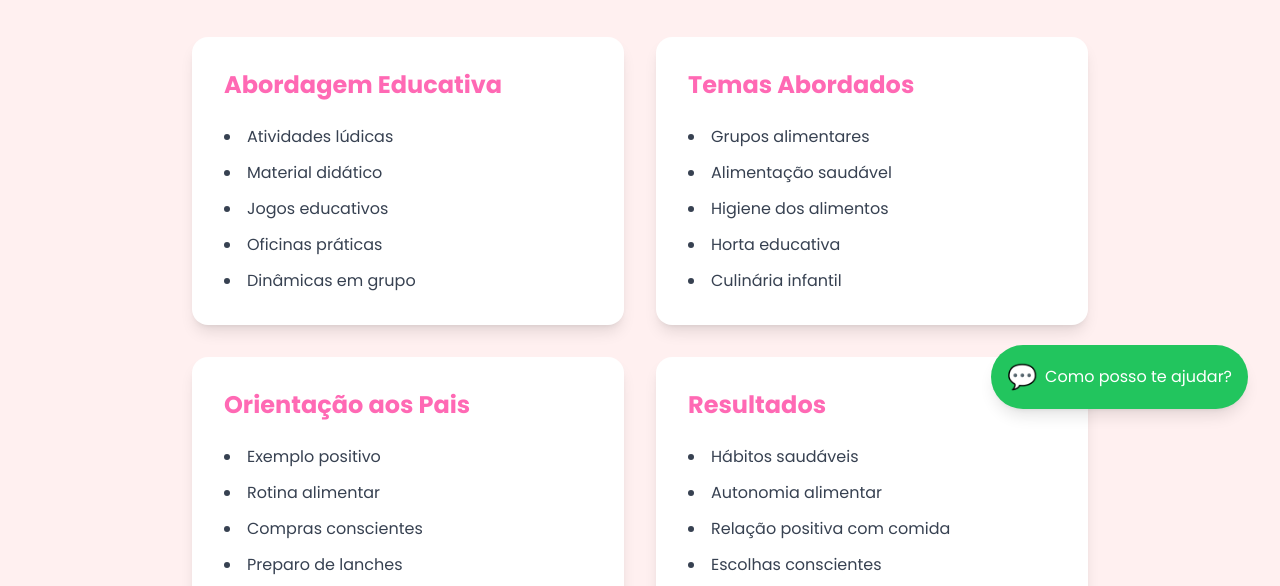
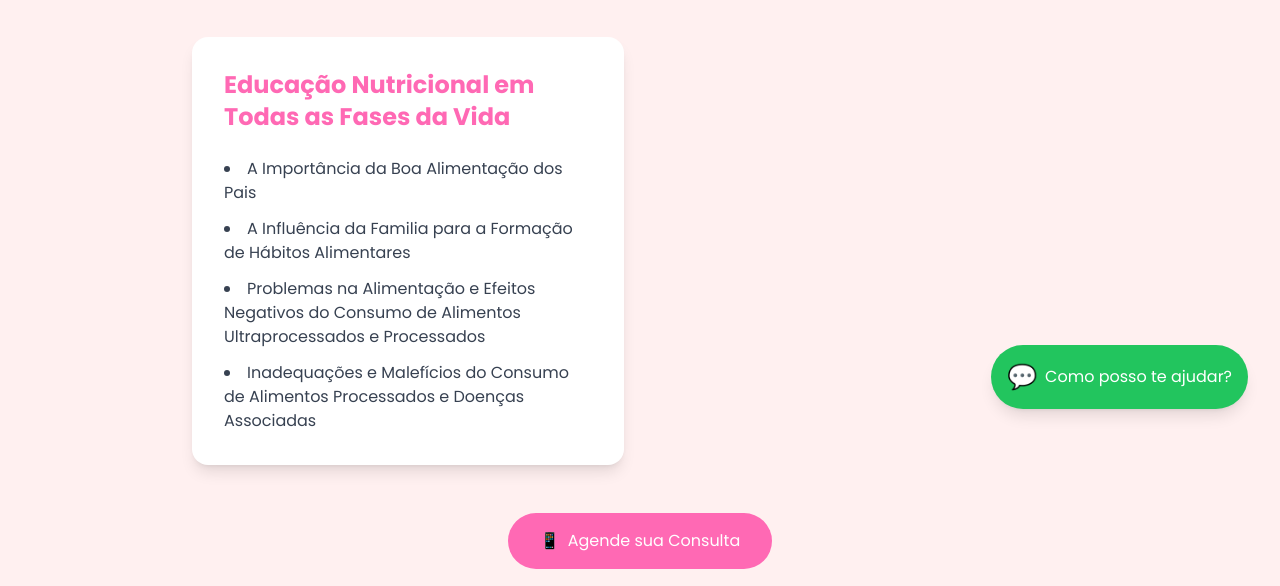
Before and after one commit to tilearningwell/nutriabilainecarlota, a plain HTML site: page servico-educacao-nutricional.html in a window 1280 px wide. Shown: the part 359-945 px from the top of the page. Drawn offline with nearby package versions, Linux system fonts and the light colour scheme.

Commit message:
Update servico-educacao-nutricional.html

```diff
--- a/servico-educacao-nutricional.html
+++ b/servico-educacao-nutricional.html
@@ -58,51 +58,15 @@
                 <div class="grid grid-cols-1 md:grid-cols-2 gap-8">
                     <!-- Abordagem Educativa -->
                     <div class="bg-white rounded-2xl shadow-lg p-8">
-                        <h2 class="text-2xl font-bold mb-6 text-primary">Abordagem Educativa</h2>
+                        <h2 class="text-2xl font-bold mb-6 text-primary">Educação Nutricional em Todas as Fases da Vida</h2>
                         <ul class="list-disc list-inside space-y-3 text-gray-700">
-                            <li>Atividades lúdicas</li>
-                            <li>Material didático</li>
-                            <li>Jogos educativos</li>
-                            <li>Oficinas práticas</li>
-                            <li>Dinâmicas em grupo</li>
+                            <li>A Importância da Boa Alimentação dos Pais</li>
+                            <li>A Influência da Familia para a Formação de Hábitos Alimentares</li>
+                            <li>Problemas na Alimentação e Efeitos Negativos do Consumo de Alimentos Ultraprocessados e Processados</li>
+                            <li>Inadequações e Malefícios do Consumo de Alimentos Processados e Doenças Associadas</li>
                         </ul>
                     </div>
 
-                    <!-- Temas Abordados -->
-                    <div class="bg-white rounded-2xl shadow-lg p-8">
-                        <h2 class="text-2xl font-bold mb-6 text-primary">Temas Abordados</h2>
-                        <ul class="list-disc list-inside space-y-3 text-gray-700">
-                            <li>Grupos alimentares</li>
-                            <li>Alimentação saudável</li>
-                            <li>Higiene dos alimentos</li>
-                            <li>Horta educativa</li>
-                            <li>Culinária infantil</li>
-                        </ul>
-                    </div>
-
-                    <!-- Orientação aos Pais -->
-                    <div class="bg-white rounded-2xl shadow-lg p-8">
-                        <h2 class="text-2xl font-bold mb-6 text-primary">Orientação aos Pais</h2>
-                        <ul class="list-disc list-inside space-y-3 text-gray-700">
-                            <li>Exemplo positivo</li>
-                            <li>Rotina alimentar</li>
-                            <li>Compras conscientes</li>
-                            <li>Preparo de lanches</li>
-                            <li>Envolvimento familiar</li>
-                        </ul>
-                    </div>
-
-                    <!-- Resultados -->
-                    <div class="bg-white rounded-2xl shadow-lg p-8">
-                        <h2 class="text-2xl font-bold mb-6 text-primary">Resultados</h2>
-                        <ul class="list-disc list-inside space-y-3 text-gray-700">
-                            <li>Hábitos saudáveis</li>
-                            <li>Autonomia alimentar</li>
-                            <li>Relação positiva com comida</li>
-                            <li>Escolhas conscientes</li>
-                            <li>Desenvolvimento saudável</li>
-                        </ul>
-                    </div>
                 </div>
 
                 <!-- CTA -->
```
